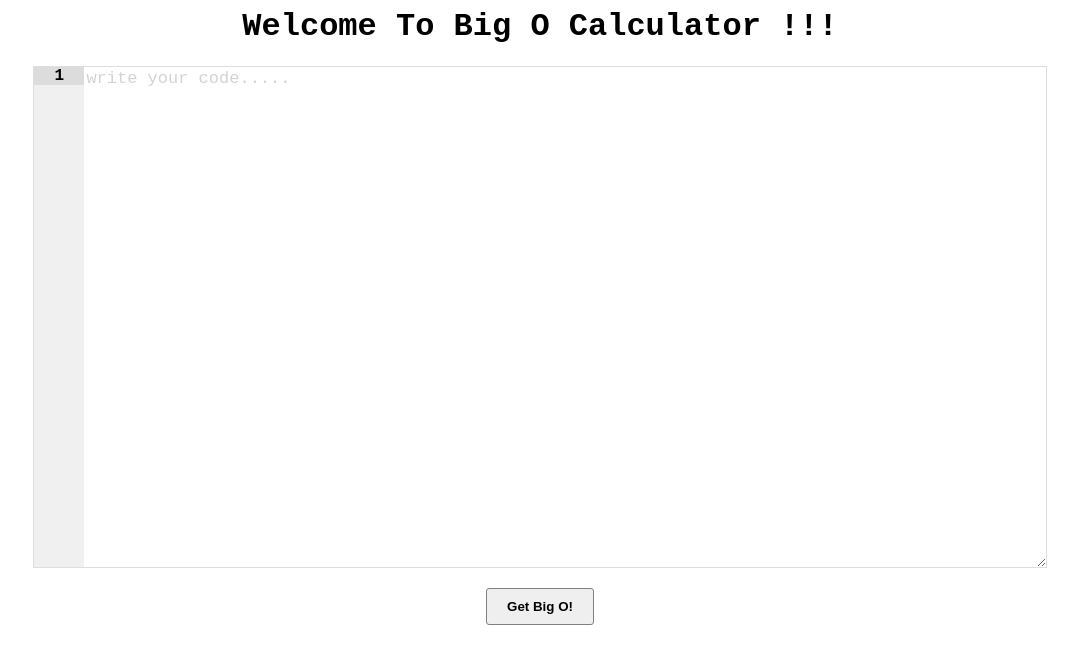
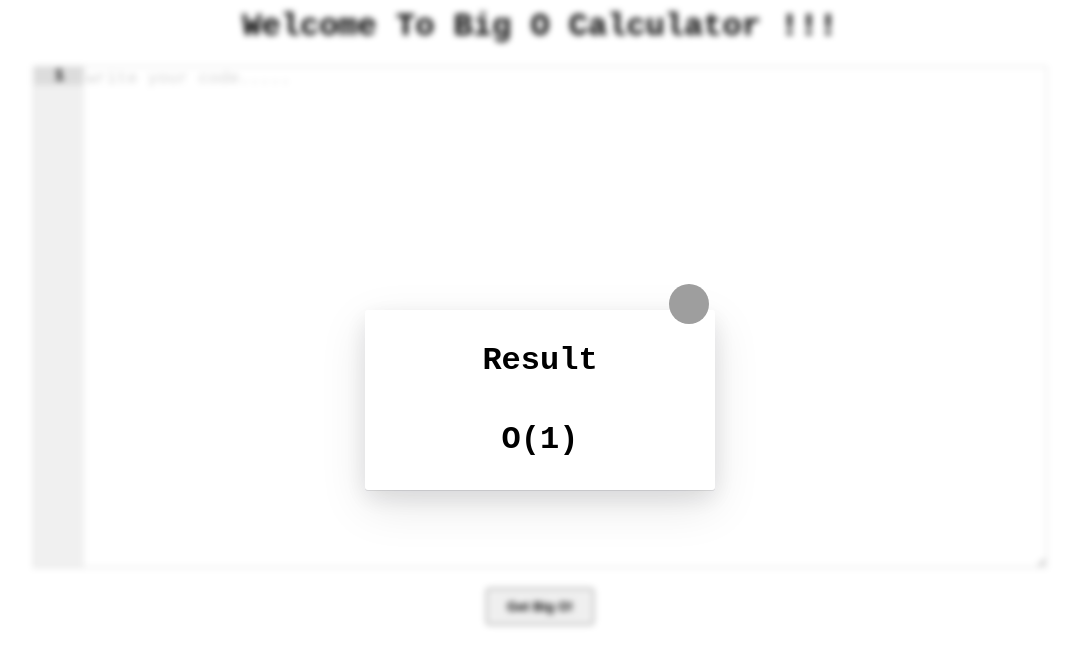
Before and after one commit to shilpashingnapure/BigOCalculator, a plain HTML site: page index.html in a window 1280 px wide. Both pictures are taken after a click on the button "Get Big O!". Shown: the whole page, without its empty margins (100-1178 px from the left). Drawn offline with Linux system fonts and the light colour scheme; grey boxes are pictures that could not be loaded.

Commit message:
some styling

```diff
--- a/index.css
+++ b/index.css
@@ -51,3 +51,76 @@ textarea:focus{
 ::placeholder{
     color: lightgray;
 }
+
+#res_container{
+    position: absolute;
+    top:0;
+    left:0;
+    bottom:0;
+    right:0;
+    height: 100vh;
+    display: flex;
+    justify-content: center;
+    align-items: center;
+    z-index: -1;
+    opacity: 0;
+
+    -webkit-backdrop-filter: blur(3px);
+    backdrop-filter: blur(3px);
+
+}
+
+#res_container.show_res_container{
+    opacity: 1;
+    z-index: 1;
+    animation: zoom-in-zoom-out .1s ease;
+}
+
+@keyframes zoom-in-zoom-out {
+    0% {
+      transform: scale(0, 0);
+    }
+    50%{
+        transform: scale(.5 , .5);
+    }
+    100% {
+      transform: scale(1, 1);
+    }
+
+  }
+
+#output{
+    width: 350px;
+    height:180px;
+    border-radius: 3px;
+    display: flex;
+    justify-content: center;
+    flex-direction: column;
+    align-items: center;
+    box-shadow: rgba(17, 17, 26, 0.1) 0px 1px 0px, rgba(17, 17, 26, 0.1) 0px 8px 24px, rgba(17, 17, 26, 0.1) 0px 16px 48px;
+}
+
+#res_container span{
+    position: absolute;
+    top:35%;
+    right:36.5%;
+    width: 35px;
+    height:35px;
+    border-radius: 50%;
+    display: flex;
+    justify-content: center;
+    align-items: center;
+    cursor: pointer;
+    /* background-color:#ededed; */
+    color:#fff;
+    font-weight: bold;
+    padding:6PX;
+}
+
+#res_container span > img{
+    border-radius: 50%;
+}
+
+button{
+    cursor: pointer;
+}
--- a/index.html
+++ b/index.html
@@ -18,10 +18,25 @@
     </div>
 
     <button onclick="getcode()" class="btn">Get Big O!</button>
+    <div id="res_container">
+        <div id="output">
+            <h1>Result</h1>
+            <h1></h1>
+        </div>
+        <span onclick="getclose()">
+            <img src="https://flyclipart.com/thumb2/cancel-close-cross-decline-no-icon-674450.png" width="40px" height="40px">
+        </span>
+    </div>
 </body>
 </html>
 
 <script>
+    function getclose(){
+        let tag = document.querySelector("#res_container")
+        tag.classList.remove("show_res_container")
+    }
+
+
     var input = document.getElementById("code");
     let line = 1
    input.addEventListener("keydown", function (e) {
--- a/index.js
+++ b/index.js
@@ -5,8 +5,12 @@ let Oprators = [">","<" , "==" , ">=" , "<=" , "!=" , "===" , "!==" , "+","-","/
 function getcode(){
     let code = document.querySelector("#code").value
     code = code.split("\n")
-    let getStatement = breakIntoTheStatement(code)
-    console.log(getStatement)
+    let res = breakIntoTheStatement(code)
+
+
+    document.querySelector("#output > h1:last-child").innerText = res;
+    let tag = document.querySelector("#res_container")
+    tag.classList.toggle("show_res_container")
 
 }
 
@@ -110,6 +114,7 @@ function getTheCode(code){
     for(let i = 0 ; i < code.length;i++){
 
         //check Oprators for each statment
+        code[i] = code[i].replaceAll(" " , "")
         let countOprators = checkOp(code[i])
         ans.push(countOprators)
 
@@ -119,10 +124,16 @@ function getTheCode(code){
             //check for charcter Like "N"
             let start = checkChar(code[i])
             let end = code[i].lastIndexOf(";")
+
             let res = code[i].slice(start, end).trim()
+            if(res == "0"){
+                    end = code[i].indexOf(";")
+                    res = code[i].slice(end-1 , end).trim()
+            }
             if(res){
                 ans.push(res)
             }
+
 
 
 
@@ -140,10 +151,14 @@ function checkChar(str){
         return "N"
     }else{
 
-        for(let i = 0 ; i < str.length ; i++){
-            if([">","<",">=","<="].includes(str[i])){
-                return i+1
-            }
+        if(str.includes("<=")){
+            return str.indexOf("<=") + 2
+        }else if(str.includes(">=")){
+            return str.indexOf(">=") + 2
+        }else if(str.includes(">")){
+            return str.indexOf(">") + 1
+        }else if(str.includes("<")){
+            return str.indexOf("<") + 1
         }
 
     }
```
